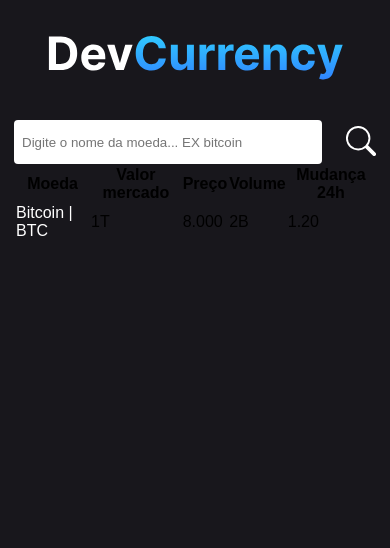
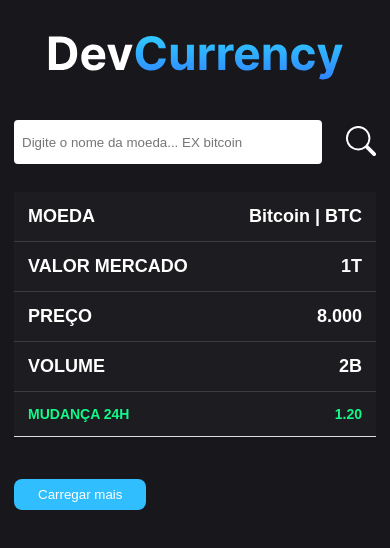
Before and after one commit to pedrohsa1/CriptoApp, a React (Vite) app: page / in a window 390 px wide. Shown: the top 548 px of the page. Built offline with nearby package versions, Linux system fonts and the light colour scheme.

Commit message:
Adicionando estilos

```diff
--- a/src/pages/home/home.module.css
+++ b/src/pages/home/home.module.css
@@ -20,3 +20,118 @@
 .form button{
   background: transparent;
 }
+
+table{
+  border-collapse: separate;
+  border-spacing: 0 14px;
+  margin: 0;
+  padding: 0;
+  width: 100%;
+  table-layout: fixed;
+}
+
+table caption {
+  font-size: 16px;
+  margin: 0.5em 0 .75em;
+}
+
+th{
+  color: #FFF;
+}
+
+.tr{
+  background-color: #1d1c20;
+}
+
+td:first-child,
+th:first-child{
+  border-radius: 8px 0 0 8px;
+}
+
+td:last-child,
+th:last-child{
+  border-radius: 0 8px 8px 0;
+}
+
+table th,
+table td{
+  padding: 14px;
+  text-align: center;
+}
+
+.tdLabel{
+  font-weight: bold;
+  font-size: 18px;
+  color: #FFF;
+}
+
+.tdProfit{
+  color: #12f98a;
+  font-weight: bold;
+}
+
+.tdLoss{
+  color: #f91257;
+  font-weight: bold;
+}
+
+.buttonMore{
+  background-color: #30beff;
+  padding: 8px 24px;
+  color: #FFF;
+  margin: 14px 0;
+  border-radius: 8px;
+}
+
+/* RESPONSIVIDADE TABELA */
+@media screen and (max-width: 600px){
+  table{
+    border: 0;
+  }
+
+  table thead{
+    border: none;
+    clip: rect(0 0 0 0);
+    height: 1px;
+    margin: -1px;
+    overflow: hidden;
+    position: absolute;
+    width: 1px;
+    padding: 0;
+  }
+
+  .tr{
+    border-bottom: 1px solid #DDD;
+    display: block;
+    margin-bottom: 14px;
+  }
+
+  table td{
+    border-bottom: 1px solid rgba(221, 221, 221, 0.170);
+    display: block;
+    text-align: right;
+    font-size: 14px;
+  }
+
+  table td::before{
+    content: attr(data-label);
+    float: left;
+    font-weight: bold;
+    text-transform: uppercase;
+  }
+
+  table td:last-child{
+    border-bottom: 0;
+  }
+
+  td:first-child,
+  th:first-child{
+    border-radius: 0;
+  }
+
+  td:last-child,
+  th:last-child{
+    border-radius: 0;
+  }
+
+}
--- a/src/pages/home/index.tsx
+++ b/src/pages/home/index.tsx
@@ -1,15 +1,33 @@
+import { useState , FormEvent } from 'react'
 import styles from './home.module.css'
 import { BsSearch } from  'react-icons/bs'
-import { Link } from 'react-router-dom'
+import { Link, useNavigate } from 'react-router-dom'
 
 export function Home() {
+  const [input, setInput] = useState("")
+
+  const navigate = useNavigate();
+
+  function handleSubmit(e: FormEvent){
+    e.preventDefault();
+
+    if(input === "") return;
+
+    navigate(`/detail/${input}`)
+  }
+
+  function handleGetMore(){
+    alert("TESTE")
+  }
 
   return (
     <main className={styles.container}>
-      <form className={styles.form}>
+      <form className={styles.form} onSubmit={handleSubmit}>
         <input
           type="text"
           placeholder="Digite o nome da moeda... EX bitcoin"
+          value={input}
+          onChange={ (e) => setInput(e.target.value) }
         />
         <button type="submit">
           <BsSearch size={30} color="#FFF" />
@@ -52,7 +70,7 @@
               2B
             </td>
 
-            <td className={styles.tdLabel} data-label="Mudança 24h">
+            <td className={styles.tdProfit} data-label="Mudança 24h">
               <span>1.20</span>
             </td>
 
@@ -61,6 +79,10 @@
         </tbody>
       </table>
 
+      <button className={styles.buttonMore} onClick={handleGetMore}>
+        Carregar mais
+      </button>
+
     </main>
   )
 }
```
